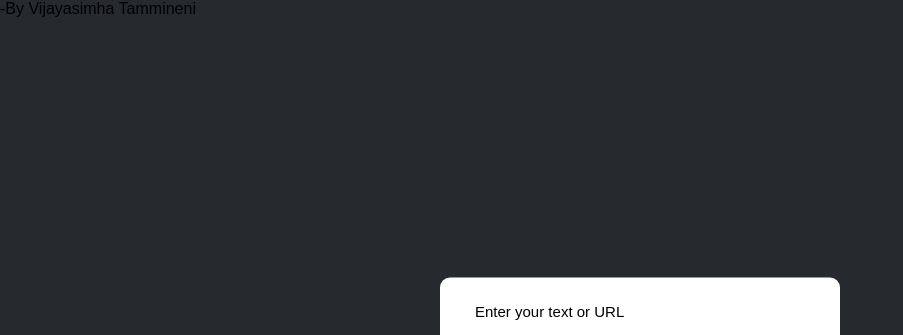
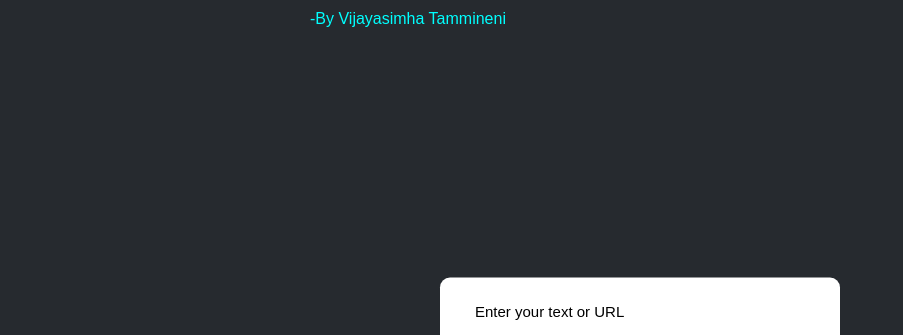
Before and after one commit to Vijayasimha9392/QR-Generator, a plain HTML site: page index.html in a window 1280 px wide. Shown: the top 335 px of the page, without its empty margins (0-903 px from the left). Drawn offline with Linux system fonts and the light colour scheme.

Commit message:
Update style.css

```diff
--- a/style.css
+++ b/style.css
@@ -80,3 +80,12 @@ body{
         transform: translateX(0);
     }
 }
+.footer{
+    align-items: center;
+    padding-top: 10px;
+}
+.footer-text{
+    color: aqua;
+    align-items: center;
+    padding-left: 310px;
+}
```
